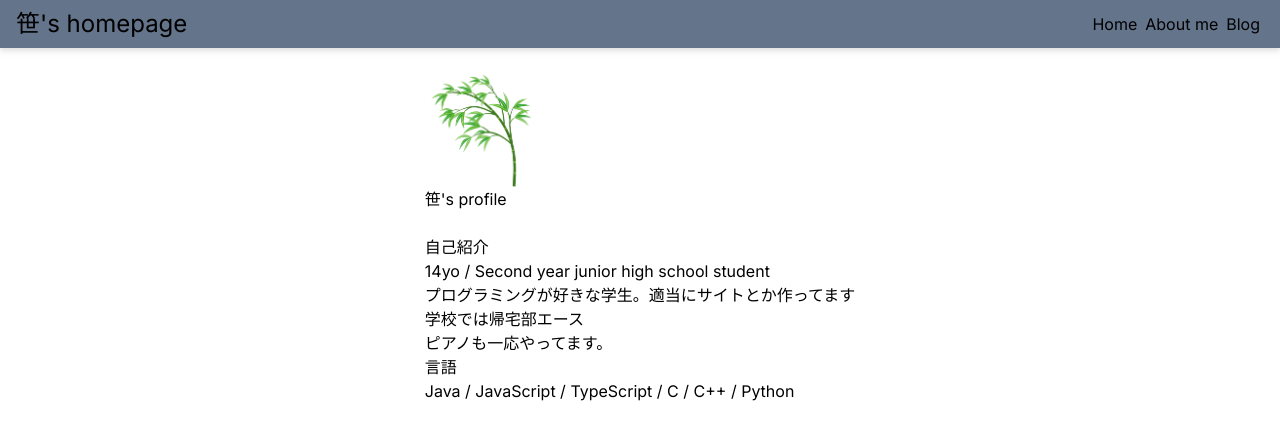
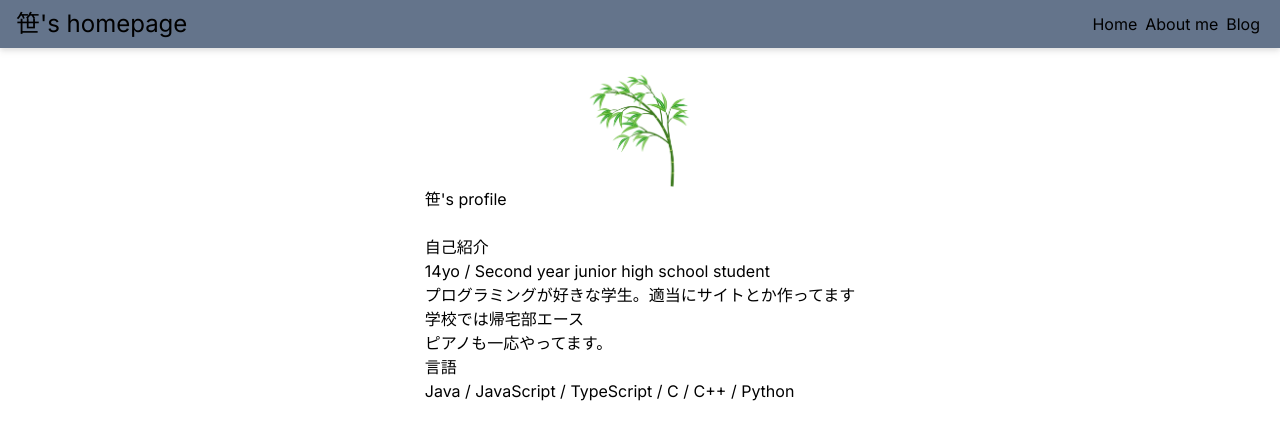
Before and after one commit to sasa-prog/sasa-prog.github.io, a Next.js app: page / in a window 1280 px wide. Shown: the top 440 px of the page. Built offline with nearby package versions, Linux system fonts and the light colour scheme.

Commit message:
fix image type

```diff
--- a/src/app/about/page.tsx
+++ b/src/app/about/page.tsx
@@ -10,7 +10,7 @@ export default function About() {
         <>
           <main className="flex min-h-screen flex-col p-24">
             <div className="mx-auto">
-              <Image src="/sasa.png" alt="avatar" width="115" height="115" className="mx-auto"/>
+            <img src="sasa.png" width={115} height={115} alt="profile" className="mx-auto"/>
               <h1>笹&apos;s profile</h1><br/>
               <section>
                 <h2>自己紹介</h2>
--- a/src/app/page.tsx
+++ b/src/app/page.tsx
@@ -8,7 +8,7 @@ export default function Home() {
   return (
     <main className="flex min-h-screen flex-col p-6">
       <div className="mx-auto">
-        <img src="sasa.png" width={115} height={115} alt="profile"/>
+        <img src="sasa.png" width={115} height={115} alt="profile" className="mx-auto"/>
           <h1>笹&apos;s profile</h1><br/>
           <section>
             <h2>自己紹介</h2>
```
